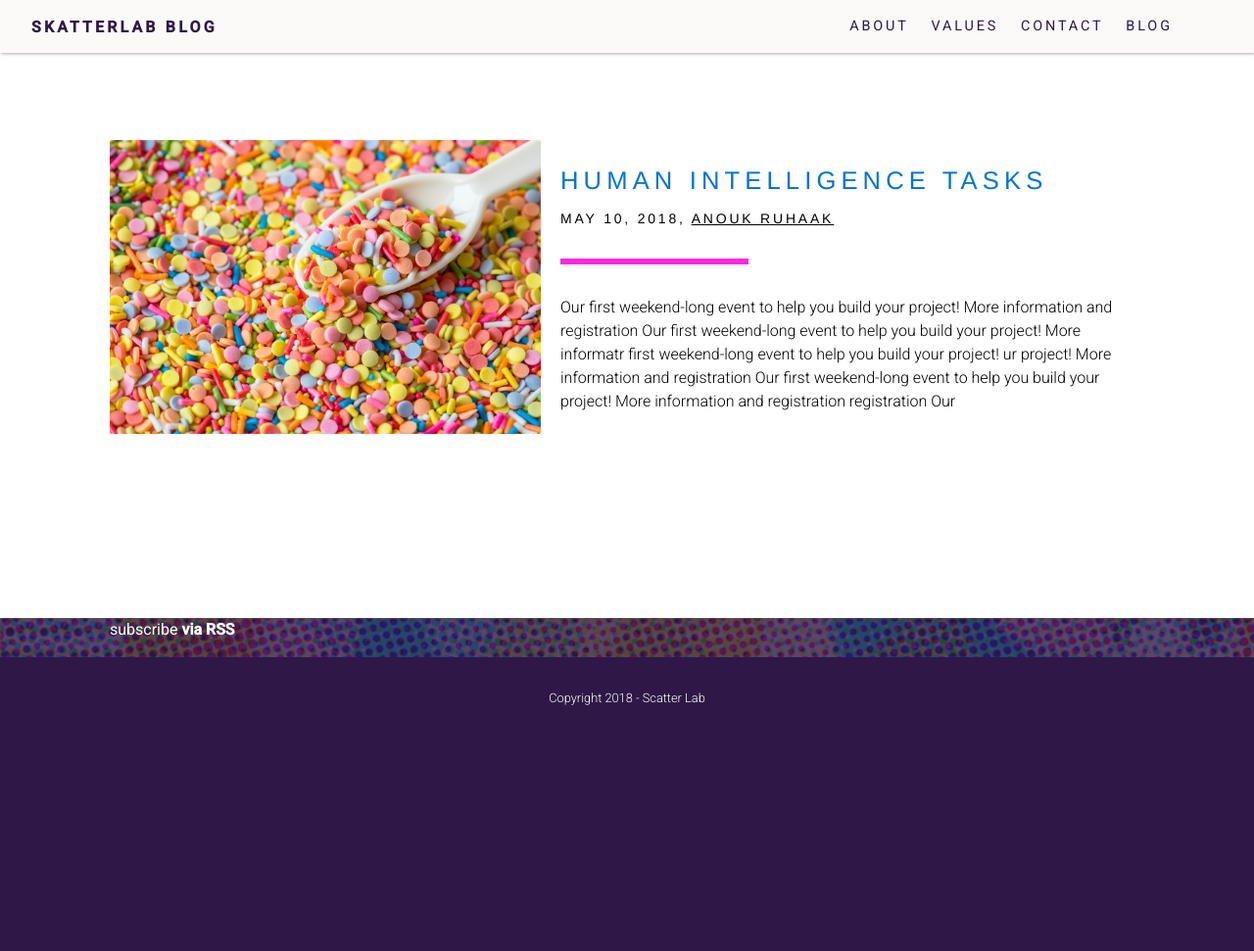
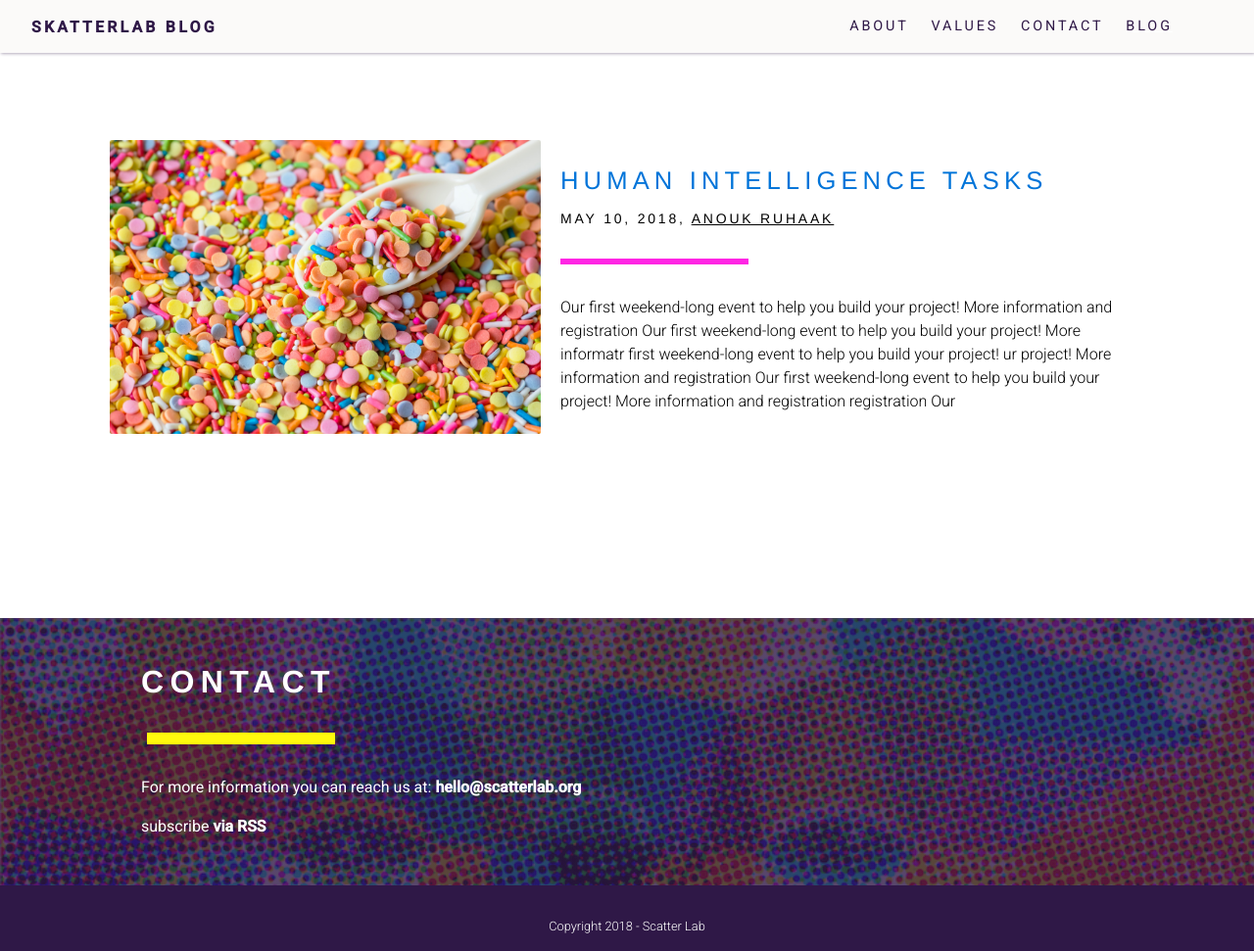
Before and after one commit to communaldata/communaldata, a Jekyll site: the page built from index.html, in a window 1280 px wide and 971 px high. Shown: the whole window at 98% size. Built offline with Jekyll 4.4.1, drawn with Linux system fonts in a browser that asks for light colours; nearby versions of some CDN libraries; library files that are not in the unit come from our copies.

Commit message:
add contact details to blog site

```diff
--- a/css/main.css
+++ b/css/main.css
@@ -106,10 +106,10 @@ hr.haar-fijn {
 
 hr.haar-fijn-3 {
 	border: 0;
-    height: 1px;
-    width: 80vw;
+    height: 12px;
+    width: 15vw;
     background: #FFF90D;
-    margin-left: 0vw;
+    margin-left: 3vw;
 
 }
 
--- a/index.html
+++ b/index.html
@@ -36,11 +36,15 @@ layout: main
   </section>
   </div>
 
-<div class="bg-dark">
-  <section id="events" class="container py0 px2">
-     <div class="clearfix mxn2 py0">
-        <div class="col-12 mx-auto">
-          <p class="white">subscribe <a href="{{ "/feed.xml" | prepend: site.baseurl }}">via RSS</a></p>
+<div class="bg-dark" id="contact">
+  <section id="contact" class="container px4 py3 contact">
+    <div class="clearfix mxn2">
+      <div class="col-12 mx-auto">
+      <h1 class="responsive-h1 caps py0 px3">Contact</h1>
+      <hr class="haar-fijn-3"/>
+        <div class="sm-col sm-col-12 px3 py0">
+          <p>For more information you can reach us at: <strong><a href="" target="_blank">hello@scatterlab.org</a></strong></p>
+           <p class="white">subscribe <a href="{{ "/feed.xml" | prepend: site.baseurl }}">via RSS</a></p>
         </div>
       </div>
     </section>
```
